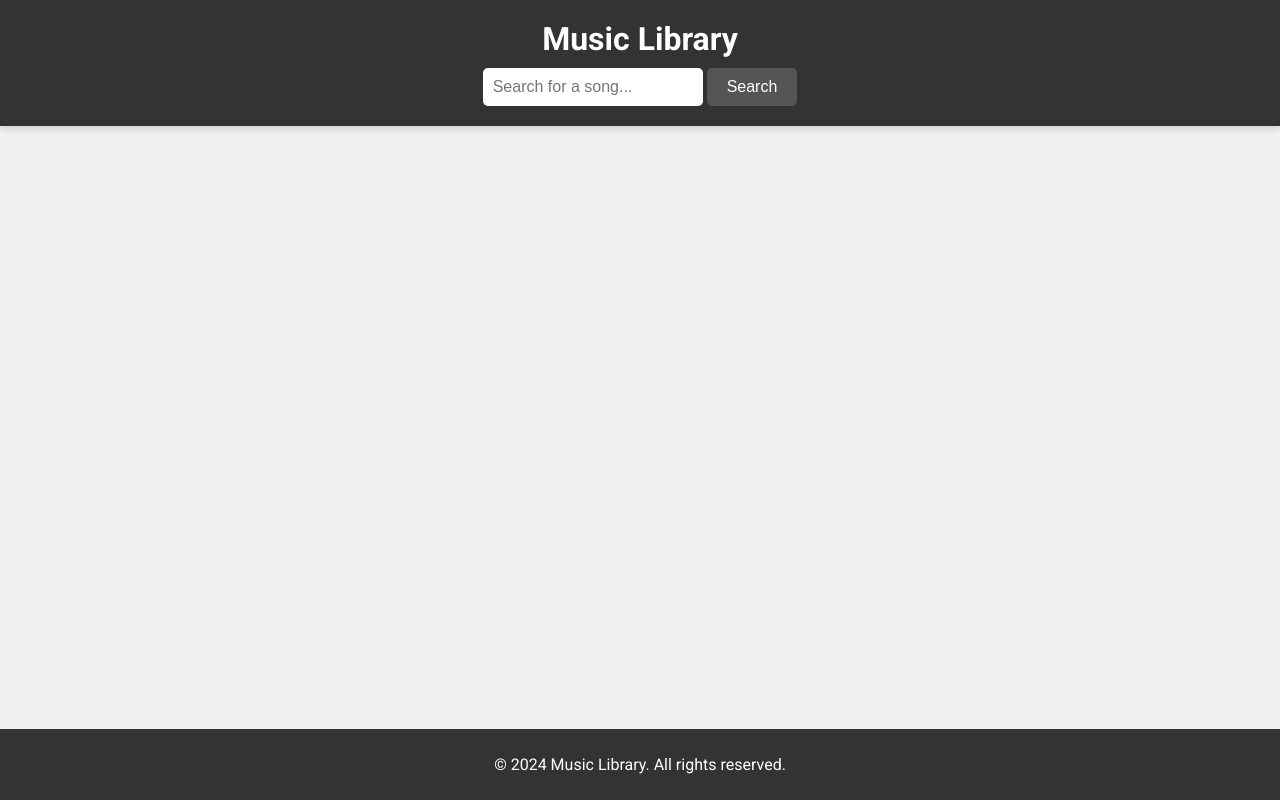
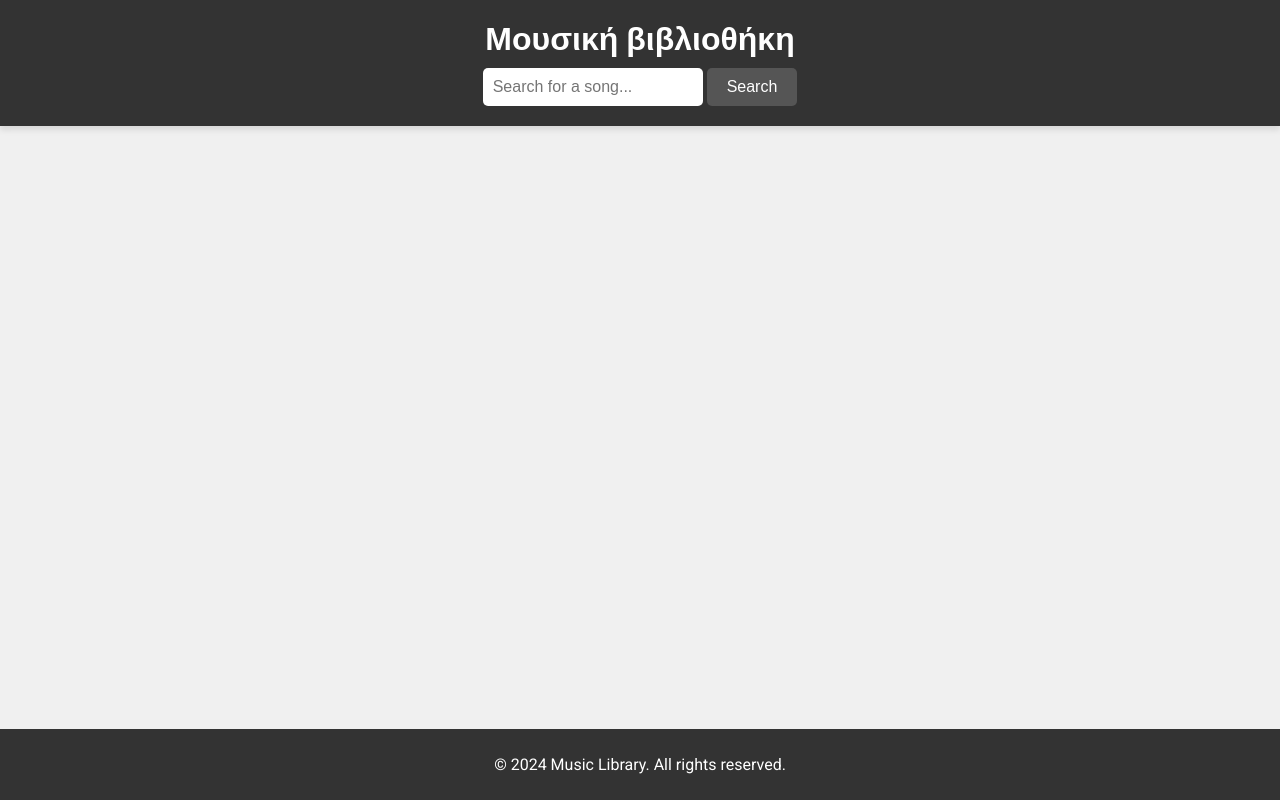
Before and after one commit to fortinosamano7/music-library, a website: page public/index.html in a window 1280 px wide. Drawn offline with Linux system fonts and the light colour scheme; no server answers.

```diff
--- a/public/index.html
+++ b/public/index.html
@@ -9,7 +9,7 @@
 </head>
 <body>
     <header>
-        <h1>Music Library</h1>
+        <h1>Μουσική βιβλιοθήκη</h1>
         <form id="search-form">
             <input type="text" id="search-input" placeholder="Search for a song...">
             <button type="submit">Search</button>
```
Also changed, not shown: README.md (added).
